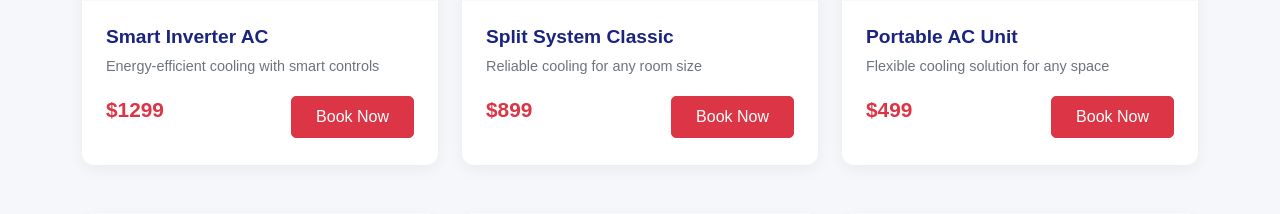
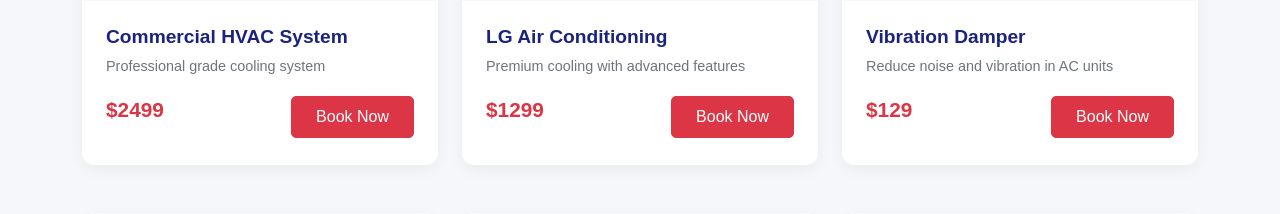
Before and after one commit to BlackShark404/airprotech-cooling-system, a PHP site: page /app/Views/user/products.php in a window 1280 px wide. Shown: the part 1339-1553 px from the top of the page. Run offline with PHP 8.4, Linux system fonts and the light colour scheme.

Commit message:
deleted some sample data

```diff
--- a/app/Views/user/products.php
+++ b/app/Views/user/products.php
@@ -534,45 +534,6 @@
             // Sample product data for testing without API
             const sampleProducts = [
                 {
-                    id: 1,
-                    title: "Smart Inverter AC",
-                    description: "Energy-efficient cooling with smart controls",
-                    price: "1299",
-                    image: "/assets/images/smart-inverter-ac.jpg",
-                    inStock: true,
-                    stock: 15,
-                    category: "split-system",
-                    code: "SI-1001",
-                    specifications: [
-                        "Energy Rating: 5 Star",
-                        "Cooling Capacity: 12,000 BTU",
-                        "Smart Features: WiFi Control",
-                        "Warranty: 5 Years"
-                    ]
-                },
-                {
-                    id: 2,
-                    title: "Split System Classic",
-                    description: "Reliable cooling for any room size",
-                    price: "899",
-                    image: "/assets/images/split-system-classic.jpg",
-                    inStock: true,
-                    stock: 23,
-                    category: "split-system",
-                    code: "SSC-2002"
-                },
-                {
-                    id: 3,
-                    title: "Portable AC Unit",
-                    description: "Flexible cooling solution for any space",
-                    price: "499",
-                    image: "/assets/images/portable-ac.jpg",
-                    inStock: true,
-                    stock: 8,
-                    category: "portable",
-                    code: "PAC-3003"
-                },
-                {
                     id: 4,
                     title: "Commercial HVAC System",
                     description: "Professional grade cooling system",
```
